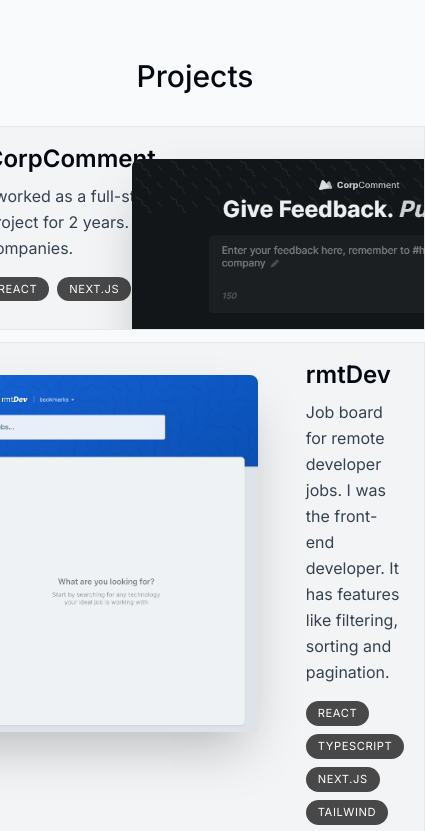
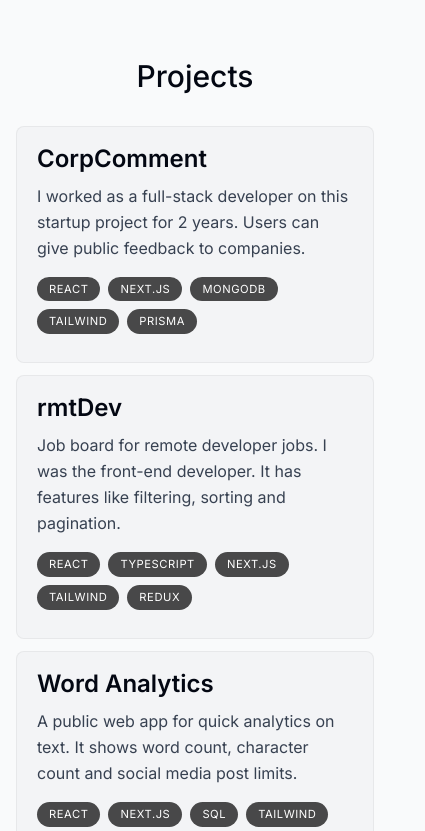
Before and after one commit to Acarjs/nextjs-portfolio, a Next.js app: page / in a window 390 px wide. Shown: the part 1500-2331 px from the top of the page, 425 px wide, since content can reach past the window. Built offline with nearby package versions, Linux system fonts and the light colour scheme.

Commit message:
smooth scroll and header element arrangement

```diff
--- a/app/layout.tsx
+++ b/app/layout.tsx
@@ -15,7 +15,7 @@
   children: React.ReactNode;
 }) {
   return (
-    <html lang="en">
+    <html lang="en" className="!scroll-smooth">
       <body
         className={`${inter.className} bg-gray-50 text-gray-950 relative h-[5000px] pt-28 sm:pt-36`}
       >
--- a/components/intro.tsx
+++ b/components/intro.tsx
@@ -11,7 +11,10 @@
 
 export default function Intro() {
   return (
-    <section className="mb-28 max-w-[50rem] text-center sm:mb-0 ">
+    <section
+      id="home"
+      className="mb-28 max-w-[50rem] text-center sm:mb-0 scroll-margin-top: 7rem scroll-mt-28 "
+    >
       <div className="flex items-center justify-center">
         <div className="relative">
           <motion.div
--- a/components/project.tsx
+++ b/components/project.tsx
@@ -1,6 +1,9 @@
-import React from 'react';
+'use client';
+
+import { useRef } from 'react';
 import { projectsData } from '@/lib/data';
 import Image from 'next/image';
+import { motion, useScroll, useTransform } from 'framer-motion';
 
 type ProjectProps = (typeof projectsData)[number];
 
@@ -10,15 +13,33 @@
   tags,
   imageUrl,
 }: ProjectProps) {
+  const ref = useRef<HTMLDivElement>(null);
+  const { scrollYProgress } = useScroll({
+    target: ref,
+    offset: ['0 1', '1.33 1'],
+  });
+  const scaleProgess = useTransform(scrollYProgress, [0, 1], [0.8, 1]);
+  const opacityProgess = useTransform(scrollYProgress, [0, 1], [0.6, 1]);
+
   return (
-    <section className="group bg-gray-100 max-w-[42rem] border border-black/5 overflow-hidden sm:pr-8 relative sm:h-[20rem] mb-3 sm:mb-8 last:mb-0 even:pl-8 hover:bg-gray-200">
-      <div className=" py-4 px-5 pb-7 sm:pl-10 sm:pr-2 sm:pt-10 sm:max-w-[50%] flex flex-col  h-full group-even:ml-[18rem]">
+    <motion.div
+      ref={ref}
+      style={{
+        scale: scaleProgess,
+        opacity: opacityProgess,
+      }}
+      className="group mb-3 sm:mb-8 last:mb-0"
+    >
+      <section className="bg-gray-100 max-w-[42rem] border border-black/5 rounded-lg overflow-hidden sm:pr-8 relative sm:h-[20rem] hover:bg-gray-200 transition sm:group-even:pl-8 dark:text-white dark:bg-white/10 dark:hover:bg-white/20">
+        <div className="pt-4 pb-7 px-5 sm:pl-10 sm:pr-2 sm:pt-10 sm:max-w-[50%] flex flex-col h-full sm:group-even:ml-[18rem]">
           <h3 className="text-2xl font-semibold">{title}</h3>
-        <p className="mt-2 leading-relaxed text-gray-700 ">{description}</p>
-        <ul className="flex flex-wrap  mt-4 gap-2 sm:mt-auto">
+          <p className="mt-2 leading-relaxed text-gray-700 dark:text-white/70">
+            {description}
+          </p>
+          <ul className="flex flex-wrap mt-4 gap-2 sm:mt-auto">
             {tags.map((tag, index) => (
               <li
-              className="bg-black/[0.7] px-3 py-1 text-[0.7rem] uppercase tracking-wider text-white rounded-full "
+                className="bg-black/[0.7] px-3 py-1 text-[0.7rem] uppercase tracking-wider text-white rounded-full dark:text-white/70"
                 key={index}
               >
                 {tag}
@@ -29,10 +50,22 @@
 
         <Image
           src={imageUrl}
-        alt="project image that I worked on"
+          alt="Project I worked on"
           quality={95}
-        className="absolute top-8 -right-40 w-[28.25rem] rounded-t-lg shadow-2xl  group-even:-left-40 "
+          className="absolute hidden sm:block top-8 -right-40 w-[28.25rem] rounded-t-lg shadow-2xl
+        transition
+        group-hover:scale-[1.04]
+        group-hover:-translate-x-3
+        group-hover:translate-y-3
+        group-hover:-rotate-2
+
+        group-even:group-hover:translate-x-3
+        group-even:group-hover:translate-y-3
+        group-even:group-hover:rotate-2
+
+        group-even:right-[initial] group-even:-left-40"
         />
       </section>
+    </motion.div>
   );
 }
--- a/components/projects.tsx
+++ b/components/projects.tsx
@@ -5,7 +5,7 @@
 
 export default function Projects() {
   return (
-    <section>
+    <section id="projects" className="scroll-mt-28">
       <SectionHeading>Projects</SectionHeading>
       <div>
         {projectsData.map((project, index) => (
```
Lines whose indentation alone changed are shown as unchanged.
